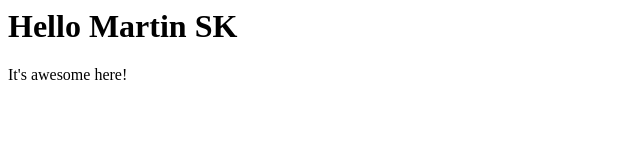
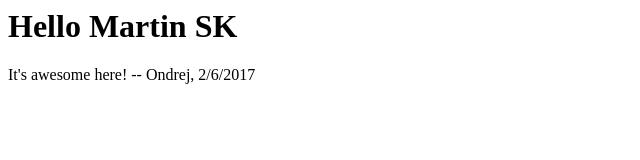
Before and after one commit to ErikU666/test-web--martin-sk, a plain HTML site: page index.html in a window 1280 px wide. Shown: the whole page, without its empty margins (0-640 px from the left). Drawn offline with Linux system fonts and the light colour scheme.

Commit message:
Add signature

```diff
--- a/index.html
+++ b/index.html
@@ -1,3 +1,3 @@
 <h1>Hello Martin SK</h1>
 
-<p>It's awesome here!</p>
+<p>It's awesome here! -- Ondrej, 2/6/2017</p>
```
